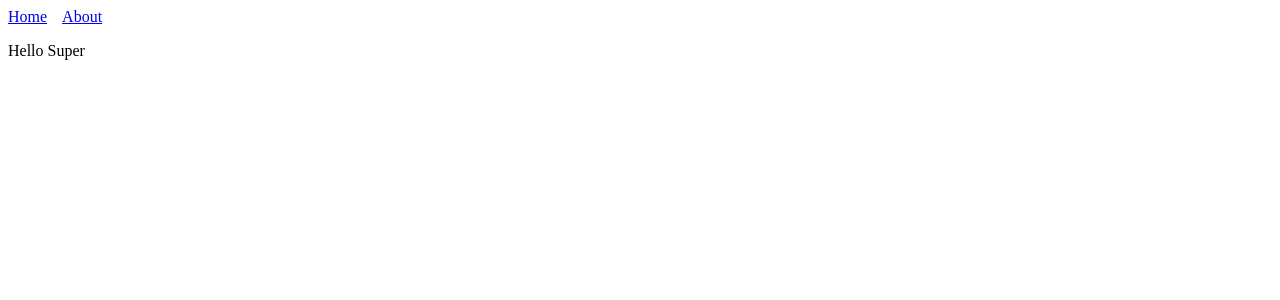
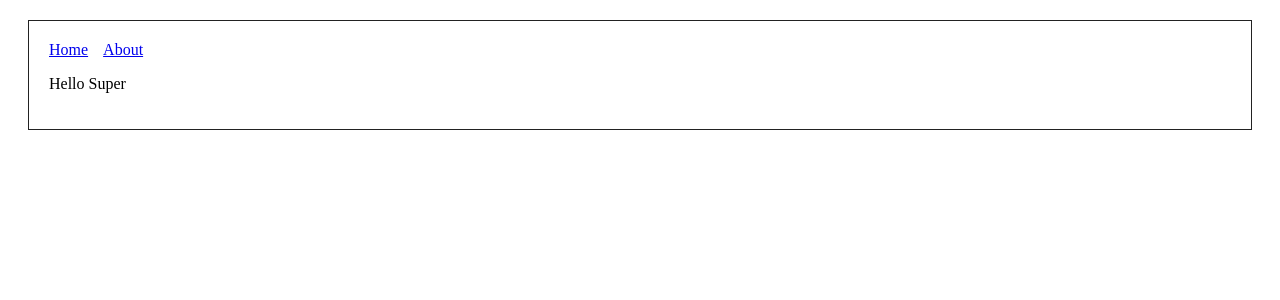
Before and after one commit to joe83/super-next-js, a Next.js app: page / in a window 1280 px wide. Shown: the top 300 px of the page. Built offline with nearby package versions, Linux system fonts and the light colour scheme.

Commit message:
use layout component on index

```diff
--- a/pages/index.js
+++ b/pages/index.js
@@ -1,11 +1,10 @@
 import Link from 'next/link'
-import Header from '../components/Header'
+import SuperLayout from '../components/SuperLayout'
 
 const Index = () => (
-  <div>
-    <Header />
+  <SuperLayout>
     <p>Hello Super</p>
-  </div>
+  </SuperLayout>
 )
 
 export default Index
```
